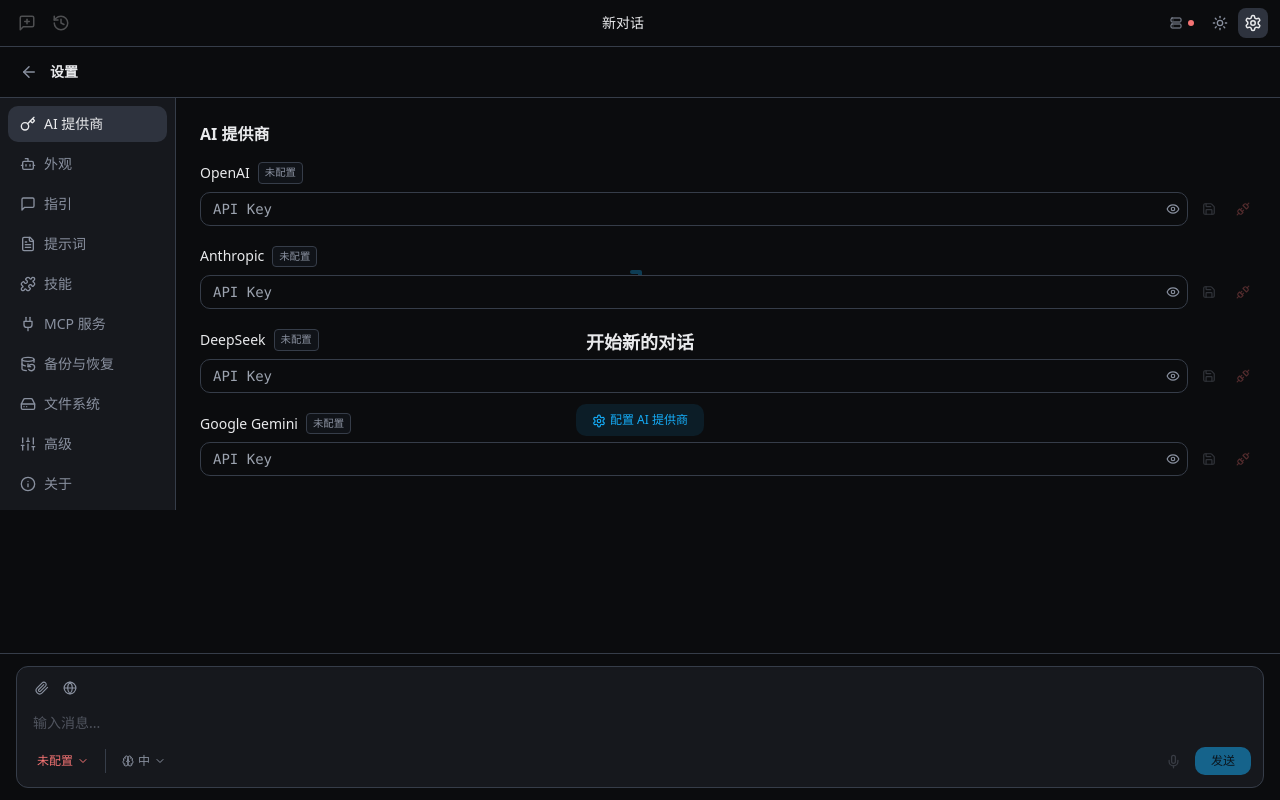
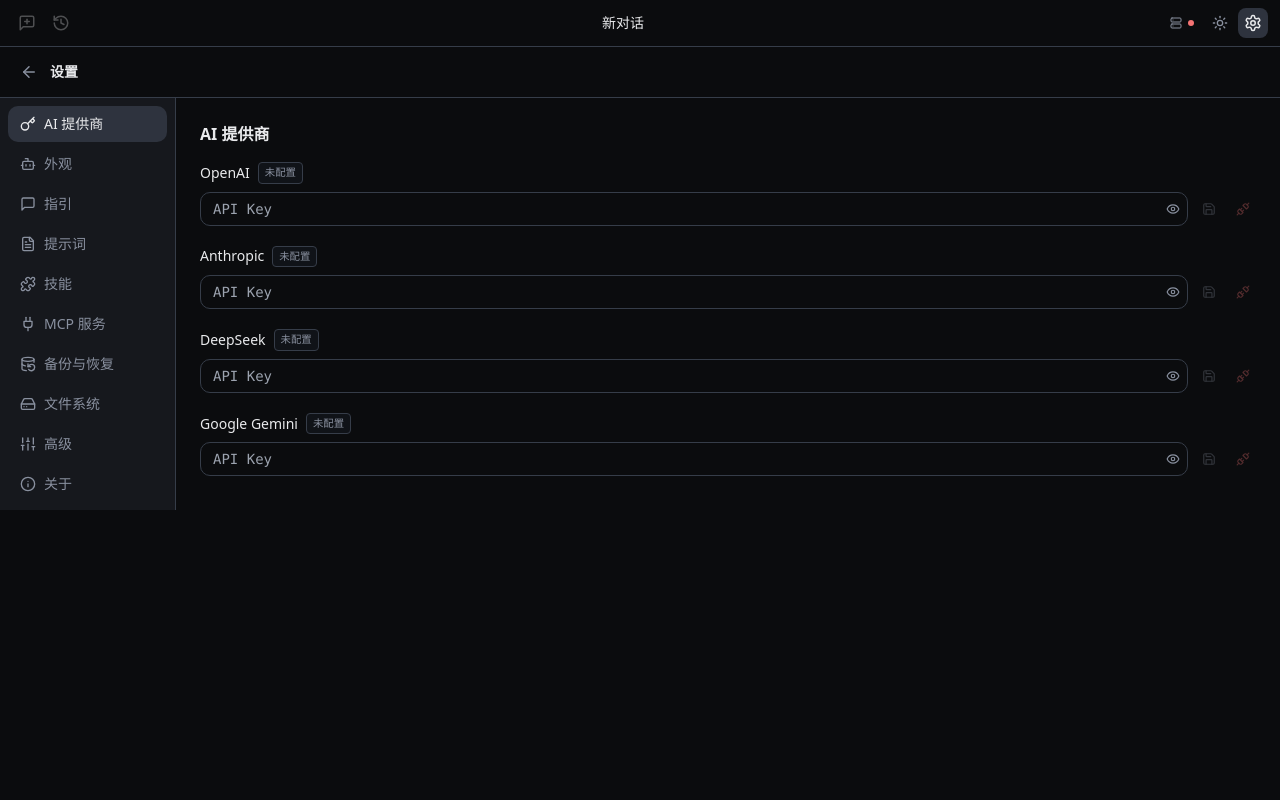
Before and after one commit to LinYanZhi/CebianDesktop, a React (Vite) app: page / in a window 1280 px wide. Both pictures are taken after a click on the button 1253 px from the left and 23 px from the top of the page. Built offline with nearby package versions, Linux system fonts and the light colour scheme; the HTML template or start-up script is replaced by a standard one.

Commit message:
fix: 设置层添加 bg-background 防止下层聊天透出

```diff
--- a/src/App.tsx
+++ b/src/App.tsx
@@ -772,7 +772,7 @@
           />
 
           <div
-            className={`absolute inset-0 z-10 transition-all duration-[350ms] ease-[cubic-bezier(0.16,1,0.3,1)] ${
+            className={`absolute inset-0 z-10 bg-background transition-all duration-[350ms] ease-[cubic-bezier(0.16,1,0.3,1)] ${
               currentView === "settings"
                 ? "translate-x-0 opacity-100"
                 : "translate-x-full opacity-0 pointer-events-none"
```
